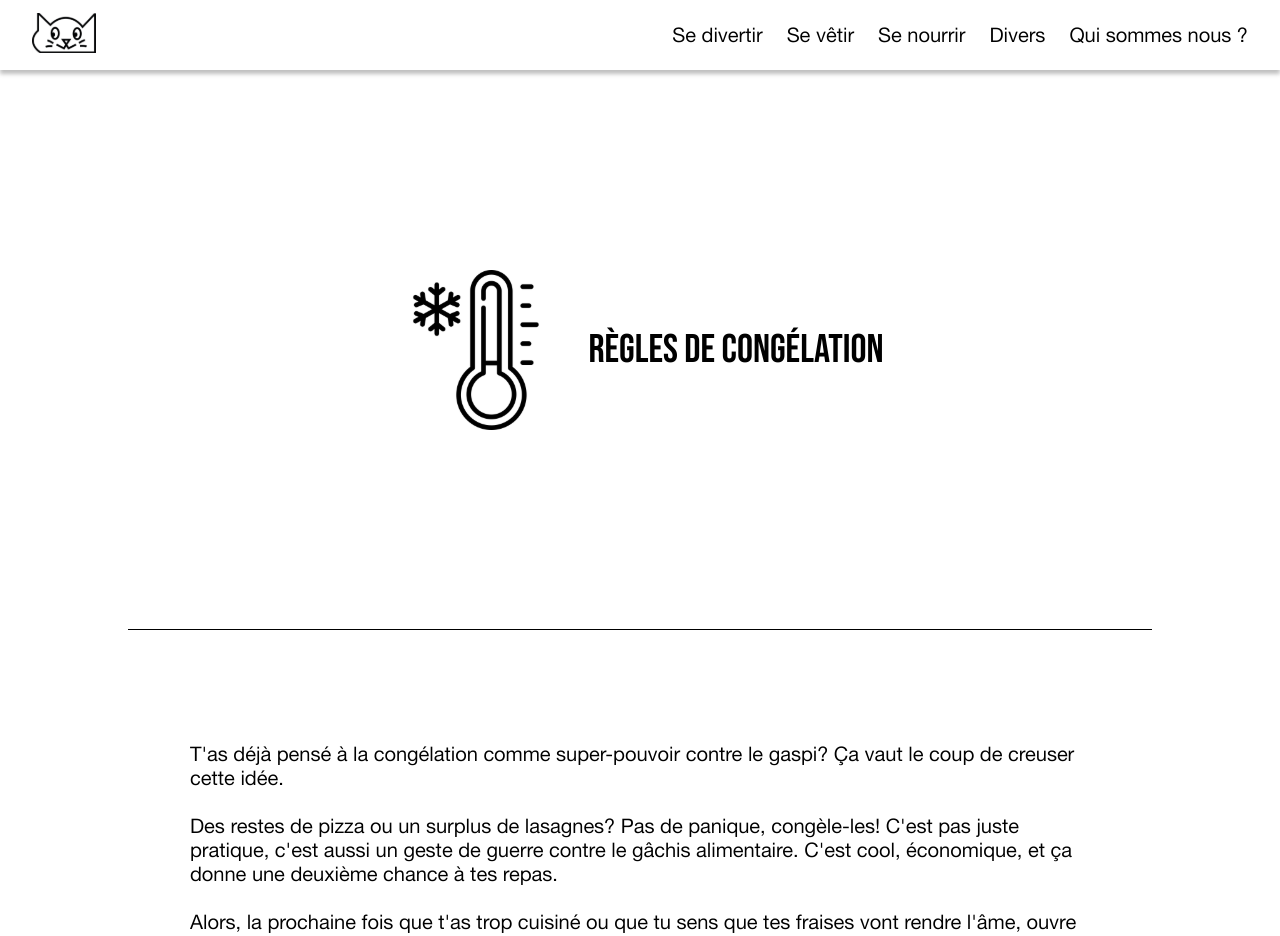
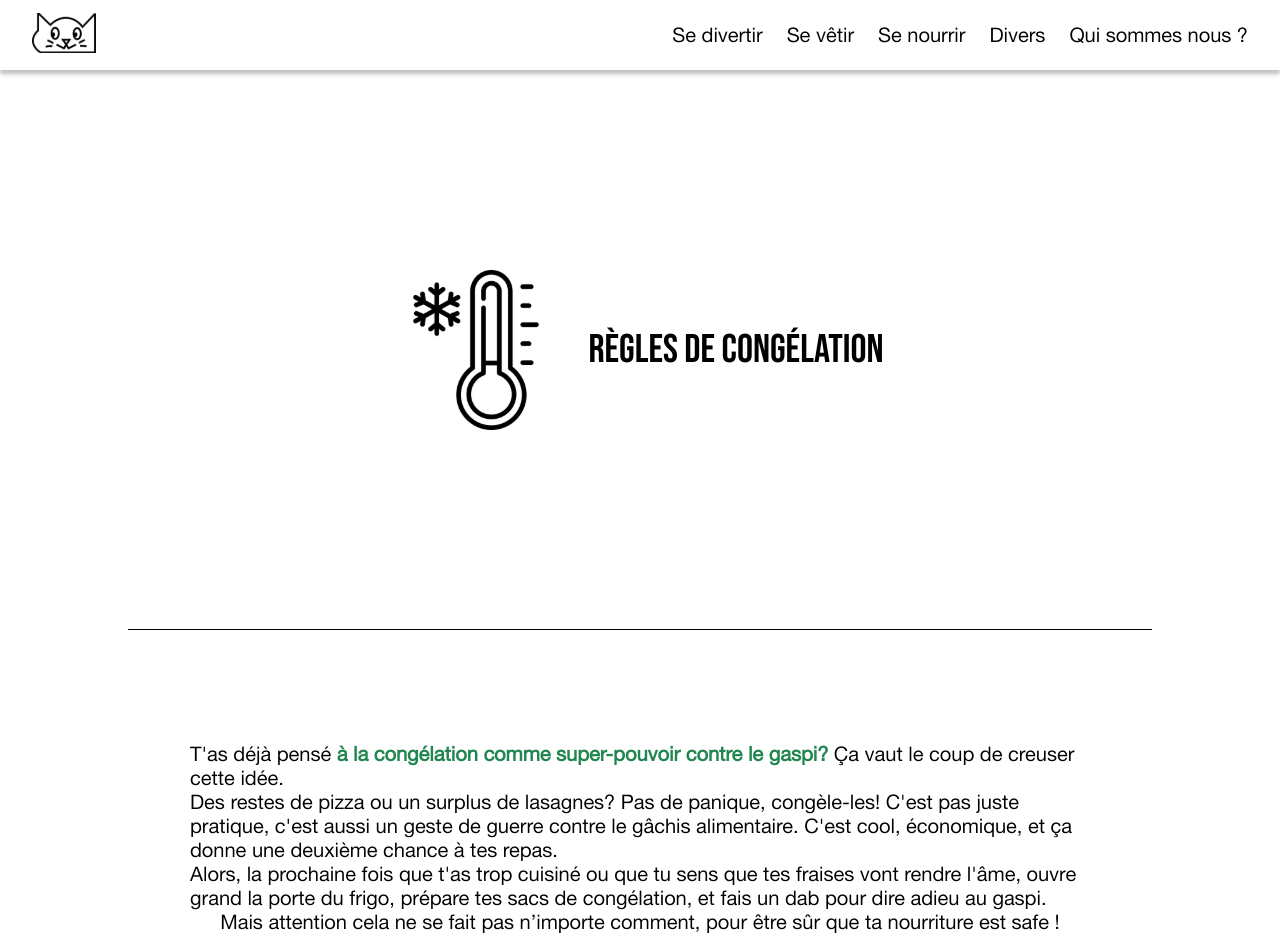
Before and after one commit to HeloisePi/Reboot2023_, a SvelteKit app: page /senourrir/congelation in a window 1280 px wide. Shown: the top 936 px of the page. Built offline with nearby package versions, Linux system fonts and the light colour scheme.

Commit message:
color green

```diff
--- a/src/routes/senourrir/congelation/+page.svelte
+++ b/src/routes/senourrir/congelation/+page.svelte
@@ -6,15 +6,22 @@
 <HeroTheme srcImg="/images/logo/cold.svg" title="Règles de
 congélation"></HeroTheme>
 <section>
-<Contenaire><p>T'as déjà pensé à la congélation comme super-pouvoir contre le gaspi? Ça vaut le coup de creuser cette idée. <br><br>
-    Des restes de pizza ou un surplus de lasagnes? Pas de panique, congèle-les! C'est pas juste pratique, c'est aussi un geste de guerre contre le gâchis alimentaire. C'est cool, économique, et ça donne une deuxième chance à tes repas.<br><br>
+<Contenaire><p>T'as déjà pensé <span class="green">à la congélation comme super-pouvoir contre le gaspi?</span> Ça vaut le coup de creuser
+    cette idée. </p>
+    <p>Des restes de pizza ou un surplus de lasagnes? Pas de panique,
+    congèle-les! C'est pas juste pratique, c'est aussi un geste de guerre
+    contre le gâchis alimentaire. C'est cool, économique, et ça donne une
+    deuxième chance à tes repas.</p>
 
 
-    Alors, la prochaine fois que t'as trop cuisiné ou que tu sens que tes fraises vont rendre l'âme, ouvre grand la porte du frigo, prépare tes sacs de congélation, et fais un dab pour dire adieu au gaspi.<br><br>
-    Mais attention cela ne se fait pas n’importe comment, pour être sûr que ta nourriture est safe !<br><br>
+    <p>Alors, la prochaine fois que t'as trop cuisiné ou que tu sens que tes
+    fraises vont rendre l'âme, ouvre grand la porte du frigo, prépare tes sacs de
+    congélation, et fais un dab pour dire adieu au gaspi.</p>
+    <p>Mais attention cela ne se fait pas n’importe comment, pour être sûr
+    que ta nourriture est safe !</p>
 
-
-    https://www.albal.fr/fr/les-10-regles-dor-pour-bien-congeler-et-decongeler-ses-aliments-612.html<br></p>
+    <p>Pour en savoir plus,
+        <a href="https://www.albal.fr/fr/les-10-regles-dor-pour-bien-congeler-et-decongeler-ses-aliments-612.html">clique ici</a> !</p>
 
     </Contenaire>
 </section>
```
